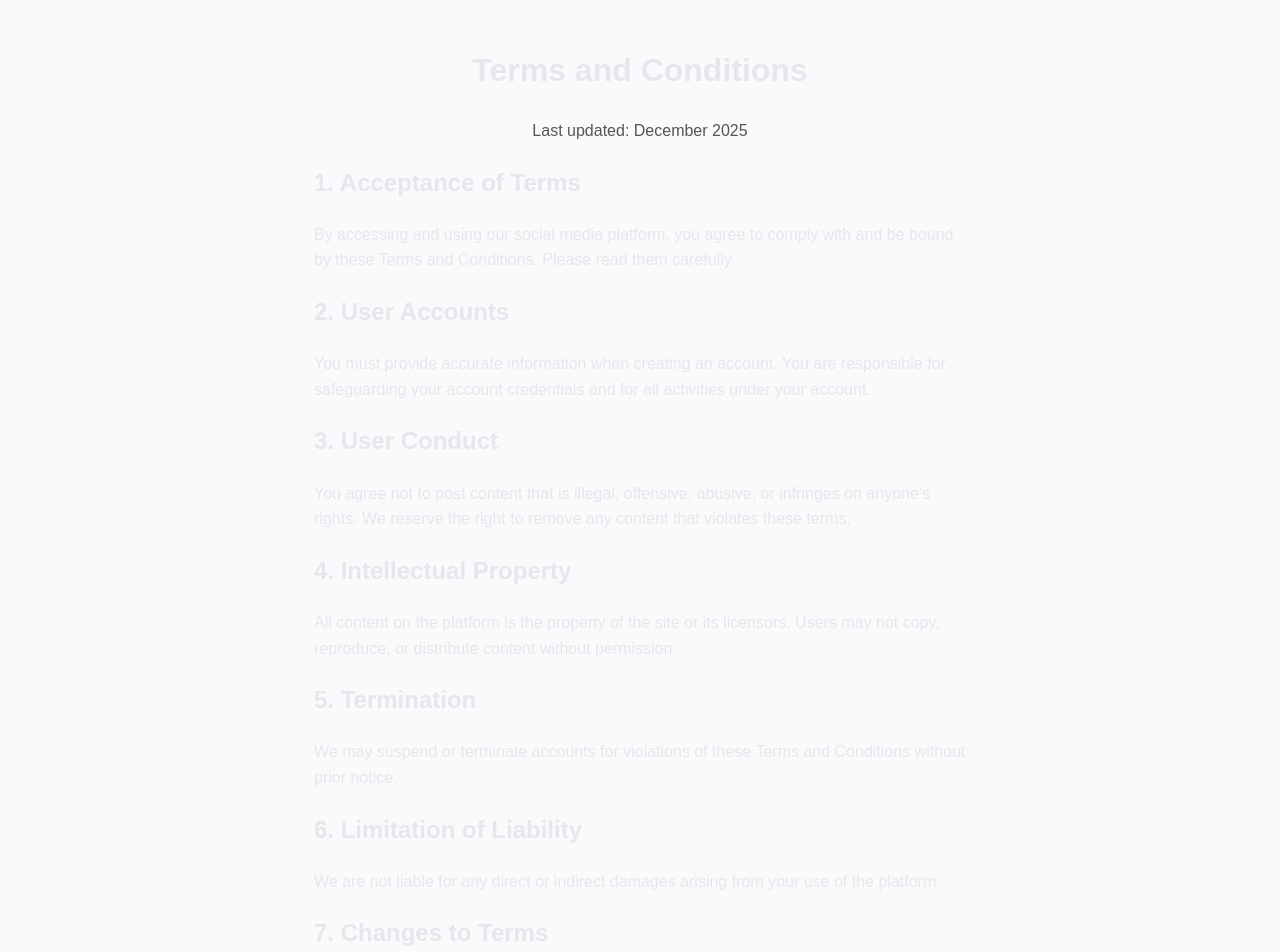
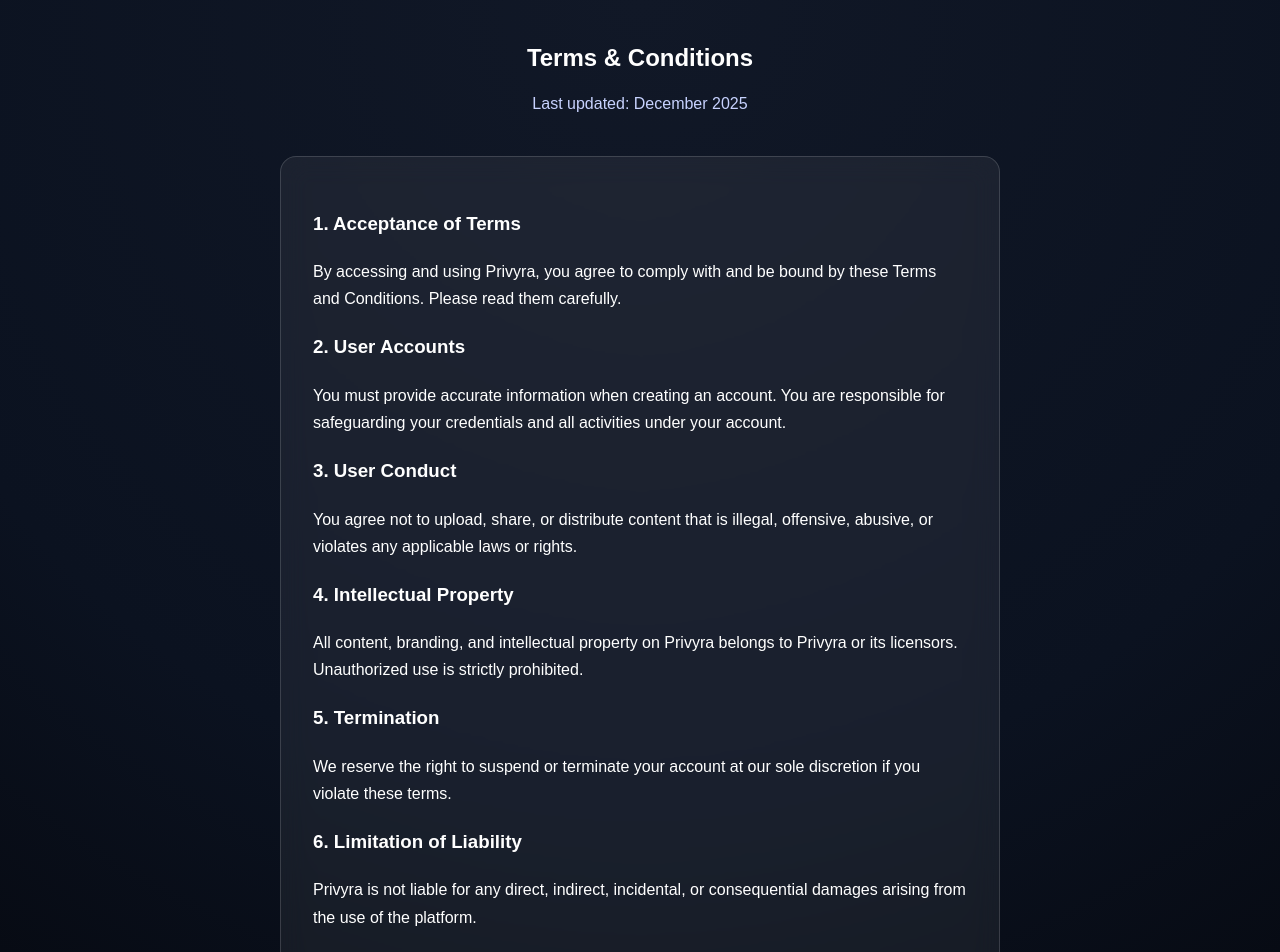
Before and after one commit to nathdip1/Privyra, a React (Create React App) app in the folder Client/: page /terms in a window 1280 px wide. Shown: the top 952 px of the page. Built offline with nearby package versions, Linux system fonts and the light colour scheme.

Commit message:
styling in terms page

```diff
--- a/Client/src/pages/Login/Login.js
+++ b/Client/src/pages/Login/Login.js
@@ -1,3 +1,4 @@
+// src/pages/Login/Login.js
 import React, { useState, useContext } from "react";
 import { useNavigate, Link } from "react-router-dom";
 import { validateUsername, validatePassword } from "../../utils/validators";
@@ -11,6 +12,7 @@
   const [username, setUsername] = useState("");
   const [password, setPassword] = useState("");
   const [error, setError] = useState({});
+  const [hovered, setHovered] = useState(false);
 
   const handleSubmit = async (e) => {
     e.preventDefault();
@@ -36,47 +38,69 @@
       });
 
       const data = await res.json();
-      if (!res.ok) return setError({ login: data.message });
+
+      if (!res.ok) {
+        setError({ login: data.message });
+        return;
+      }
 
       login({ username: data.username, token: data.token });
       navigate("/");
-    } catch {
+    } catch (err) {
       setError({ login: "Server error. Try again later." });
     }
   };
 
   return (
     <div className="auth-page">
-      <img src="/logo.png" alt="Privyra" className="auth-logo" />
-      <h2 className="auth-title">Welcome back to Privyra</h2>
-      <p className="auth-subtitle">Log in to securely access your account.</p>
+      {/* Header */}
+      <div className="auth-header">
+        <img
+          src={process.env.PUBLIC_URL + "/logo.png"}
+          alt="Privyra Logo"
+          className="auth-logo"
+          style={{
+            transform: hovered ? "scale(1.08)" : "scale(1)",
+          }}
+          onMouseEnter={() => setHovered(true)}
+          onMouseLeave={() => setHovered(false)}
+        />
 
-      <div className="auth-card">
+        <h2>Welcome back to Privyra</h2>
+        <p>Log in to securely access your account.</p>
+      </div>
+
+      {/* ✅ SAME WIDTH AS SIGNUP */}
+      <div className="form-container neon-card">
         <form onSubmit={handleSubmit}>
           <input
+            type="text"
             placeholder="Username"
             value={username}
             onChange={(e) => setUsername(e.target.value)}
           />
-          {error.username && <p style={{ color: "red" }}>{error.username}</p>}
+          {error.username && <p className="error">{error.username}</p>}
 
           <input
             type="password"
             placeholder="Password"
             value={password}
             onChange={(e) => setPassword(e.target.value)}
-            style={{ marginTop: "10px" }}
           />
-          {error.password && <p style={{ color: "red" }}>{error.password}</p>}
+          {error.password && <p className="error">{error.password}</p>}
 
-          {error.login && <p style={{ color: "red" }}>{error.login}</p>}
+          {error.login && (
+            <p className="error" style={{ textAlign: "center" }}>
+              {error.login}
+            </p>
+          )}
 
-          <button type="submit" style={{ marginTop: "14px", width: "100%" }}>
+          <button type="submit" className="primary-btn">
             Login
           </button>
         </form>
 
-        <p style={{ marginTop: "12px", textAlign: "center" }}>
+        <p className="auth-switch">
           Don’t have an account? <Link to="/signup">Sign Up</Link>
         </p>
       </div>
--- a/Client/src/pages/Terms/Terms.js
+++ b/Client/src/pages/Terms/Terms.js
@@ -1,92 +1,74 @@
 // src/pages/Terms/Terms.js
 import React from "react";
 import { Link } from "react-router-dom";
+import "../../styles/auth.css";
 
 function Terms() {
   return (
-    // ✅ FULL SCREEN WRAPPER — PREVENTS LEFT/RIGHT SCROLL
-    <div
-      style={{
-        width: "100vw",
-        minHeight: "100vh",
-        overflowX: "hidden",
-        overflowY: "auto",
-        display: "flex",
-        justifyContent: "center",
-        backgroundColor: "#f9fafb",
-      }}
-    >
-      {/* ✅ RESPONSIVE CONTENT CONTAINER */}
+    <div className="auth-page">
+      {/* Header */}
+      <div className="auth-header">
+        <h2>Terms & Conditions</h2>
+        <p>Last updated: December 2025</p>
+      </div>
+
+      {/* Terms Content */}
       <div
-        className="terms-container"
+        className="form-container neon-card"
         style={{
-          width: "100%",
-          maxWidth: "700px",
-          padding: "1.5rem",
-          lineHeight: "1.6",
-          boxSizing: "border-box",
-          wordWrap: "break-word",
+          maxWidth: "720px",
+          textAlign: "left",
+          lineHeight: "1.7",
         }}
       >
-        <h1 style={{ textAlign: "center" }}>Terms and Conditions</h1>
-        <p style={{ textAlign: "center", color: "#555" }}>
-          Last updated: December 2025
+        <h3>1. Acceptance of Terms</h3>
+        <p>
+          By accessing and using Privyra, you agree to comply with and be bound by
+          these Terms and Conditions. Please read them carefully.
         </p>
 
-        <h2>1. Acceptance of Terms</h2>
+        <h3>2. User Accounts</h3>
         <p>
-          By accessing and using our social media platform, you agree to comply
-          with and be bound by these Terms and Conditions. Please read them
-          carefully.
+          You must provide accurate information when creating an account. You are
+          responsible for safeguarding your credentials and all activities under
+          your account.
         </p>
 
-        <h2>2. User Accounts</h2>
+        <h3>3. User Conduct</h3>
         <p>
-          You must provide accurate information when creating an account. You are
-          responsible for safeguarding your account credentials and for all
-          activities under your account.
+          You agree not to upload, share, or distribute content that is illegal,
+          offensive, abusive, or violates any applicable laws or rights.
         </p>
 
-        <h2>3. User Conduct</h2>
+        <h3>4. Intellectual Property</h3>
         <p>
-          You agree not to post content that is illegal, offensive, abusive, or
-          infringes on anyone's rights. We reserve the right to remove any
-          content that violates these terms.
+          All content, branding, and intellectual property on Privyra belongs to
+          Privyra or its licensors. Unauthorized use is strictly prohibited.
         </p>
 
-        <h2>4. Intellectual Property</h2>
+        <h3>5. Termination</h3>
         <p>
-          All content on the platform is the property of the site or its
-          licensors. Users may not copy, reproduce, or distribute content
-          without permission.
+          We reserve the right to suspend or terminate your account at our sole
+          discretion if you violate these terms.
         </p>
 
-        <h2>5. Termination</h2>
+        <h3>6. Limitation of Liability</h3>
         <p>
-          We may suspend or terminate accounts for violations of these Terms
-          and Conditions without prior notice.
+          Privyra is not liable for any direct, indirect, incidental, or
+          consequential damages arising from the use of the platform.
         </p>
 
-        <h2>6. Limitation of Liability</h2>
+        <h3>7. Changes to Terms</h3>
         <p>
-          We are not liable for any direct or indirect damages arising from
-          your use of the platform.
+          We may update these Terms periodically. Continued use of the platform
+          constitutes acceptance of the revised terms.
         </p>
 
-        <h2>7. Changes to Terms</h2>
-        <p>
-          We may update these Terms and Conditions from time to time. Users
-          are encouraged to review them periodically.
-        </p>
-
-        <p style={{ marginTop: "2rem", textAlign: "center" }}>
-          <Link
-            to="/signup"
-            style={{ color: "#4f46e5", textDecoration: "underline" }}
-          >
-            Go back to Sign Up
+        <div style={{ textAlign: "center", marginTop: "2rem" }}>
+          <Link to="/signup" className="auth-link">
+            ← Back to Sign Up
           </Link>
-        </p>
+        </div>
       </div>
     </div>
   );
```
